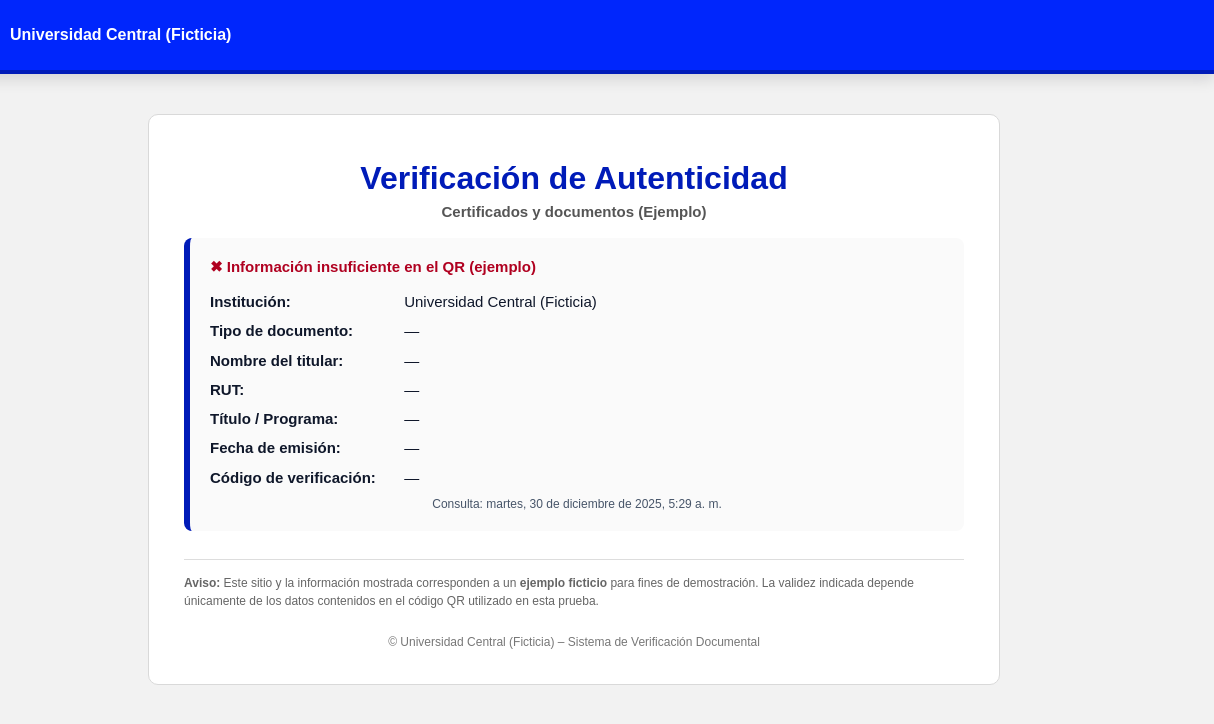
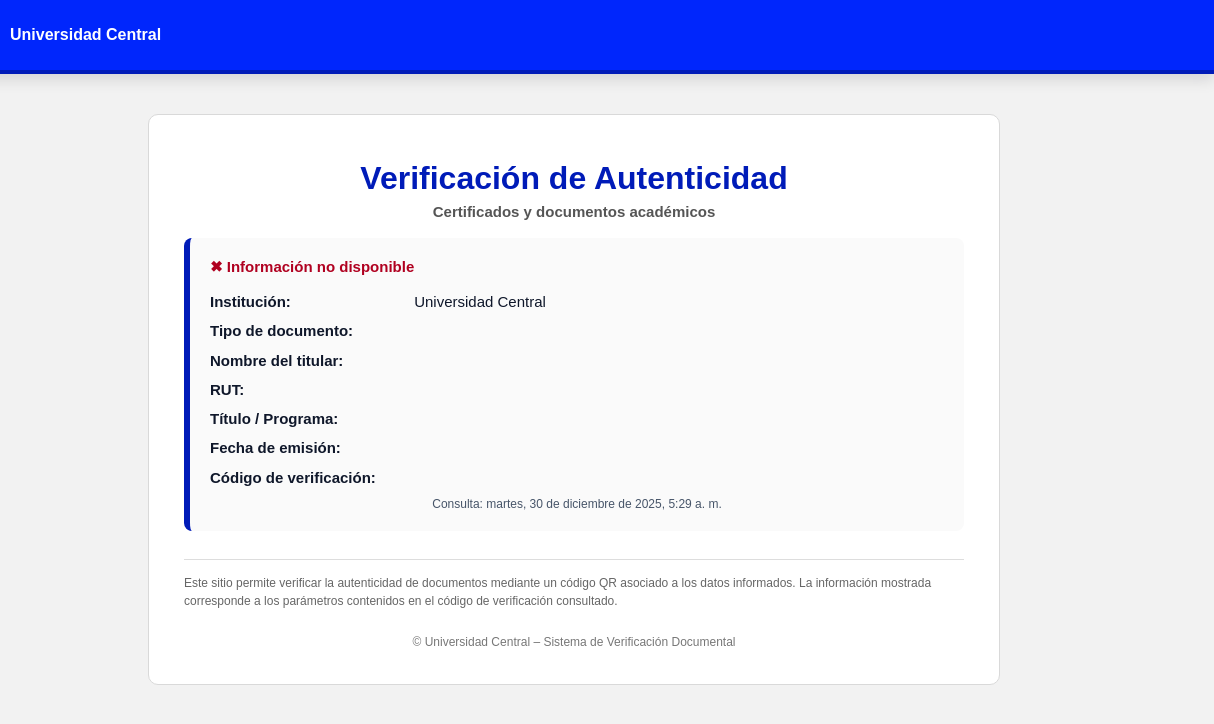
Before and after one commit to MIZUCEN/ucentral-verifica, a plain HTML site: page index.html in a window 1280 px wide. Shown: the full height of the page, 66-1280 px from the left. Drawn offline with Linux system fonts and the light colour scheme.

Commit message:
Update index.html

```diff
--- a/index.html
+++ b/index.html
@@ -1,10 +1,10 @@
 <!DOCTYPE html>
 <html lang="es">
 <head>
-  <meta charset="UTF-8" />
-  <title>Verificación de Autenticidad | Universidad Central (Ficticia)</title>
-  <meta name="viewport" content="width=device-width, initial-scale=1" />
-  <meta name="robots" content="noindex,nofollow" />
+  <meta charset="UTF-8">
+  <title>Verificación de Autenticidad | Universidad Central</title>
+  <meta name="viewport" content="width=device-width, initial-scale=1">
+  <meta name="robots" content="noindex,nofollow">
   <link rel="icon" href="logo.png">
 
   <style>
@@ -12,14 +12,13 @@
       --primary:#0026FC;
       --primaryDark:#001BB8;
       --bg:#f2f2f2;
-      --card:#fff;
+      --card:#ffffff;
       --text:#0F172A;
       --muted:#475569;
       --border:#d9d9d9;
       --ok:#1e7e34;
       --bad:#b00020;
     }
-
     body{font-family:Arial,sans-serif;background:var(--bg);margin:0;color:var(--text);}
     .topbar{
       background:var(--primary);
@@ -57,7 +56,7 @@
 
     .data{margin-top:14px;font-size:15px;line-height:1.55;}
     .data p{margin:6px 0;}
-    .data strong{display:inline-block;width:190px;}
+    .data strong{display:inline-block;width:200px;}
 
     .legal{
       margin-top:28px;
@@ -73,39 +72,40 @@
 </head>
 
 <body>
-
+  <!-- Barra superior -->
   <div class="topbar">
-    <img src="logo.png" alt="Logo">
-    <div class="name">Universidad Central (Ficticia)</div>
+    <img src="logo.png" alt="Universidad Central">
+    <div class="name">Universidad Central</div>
   </div>
 
   <div class="container">
     <h1>Verificación de Autenticidad</h1>
-    <h2>Certificados y documentos (Ejemplo)</h2>
+    <h2>Certificados y documentos académicos</h2>
 
     <div class="box">
-      <div id="status" class="status-ok">✔ Documento válido (según datos del QR)</div>
+      <div id="status" class="status-ok">✔ Documento válido</div>
 
       <div class="data">
-        <p><strong>Institución:</strong> Universidad Central (Ficticia)</p>
-        <p><strong>Tipo de documento:</strong> <span id="doc">—</span></p>
-        <p><strong>Nombre del titular:</strong> <span id="nom">—</span></p>
-        <p><strong>RUT:</strong> <span id="rut">—</span></p>
-        <p><strong>Título / Programa:</strong> <span id="tit">—</span></p>
-        <p><strong>Fecha de emisión:</strong> <span id="fec">—</span></p>
-        <p><strong>Código de verificación:</strong> <span id="cod">—</span></p>
+        <p><strong>Institución:</strong> Universidad Central</p>
+        <p><strong>Tipo de documento:</strong> <span id="doc"></span></p>
+        <p><strong>Nombre del titular:</strong> <span id="nom"></span></p>
+        <p><strong>RUT:</strong> <span id="rut"></span></p>
+        <p><strong>Título / Programa:</strong> <span id="tit"></span></p>
+        <p><strong>Fecha de emisión:</strong> <span id="fec"></span></p>
+        <p><strong>Código de verificación:</strong> <span id="cod"></span></p>
       </div>
 
-      <div class="small" id="ts">—</div>
+      <div class="small" id="ts"></div>
     </div>
 
     <div class="legal">
-      <strong>Aviso:</strong> Este sitio y la información mostrada corresponden a un <strong>ejemplo ficticio</strong> para fines de demostración.
-      La validez indicada depende únicamente de los datos contenidos en el código QR utilizado en esta prueba.
+      Este sitio permite verificar la autenticidad de documentos mediante un código QR
+      asociado a los datos informados. La información mostrada corresponde a los parámetros
+      contenidos en el código de verificación consultado.
     </div>
 
     <footer>
-      © Universidad Central (Ficticia) – Sistema de Verificación Documental
+      © Universidad Central – Sistema de Verificación Documental
     </footer>
   </div>
 
@@ -114,20 +114,26 @@
     const get = (k) => (qs.get(k) || "").trim();
 
     const fields = ["doc","nom","rut","tit","fec","cod"];
-    for (const f of fields) {
+    let ok = true;
+
+    fields.forEach(f=>{
+      const v = get(f);
       const el = document.getElementById(f);
-      if (el) el.textContent = get(f) || "—";
-    }
+      if (v) {
+        el.textContent = v;
+      } else {
+        ok = false;
+        el.textContent = "";
+      }
+    });
 
     const now = new Date();
     document.getElementById("ts").textContent =
       "Consulta: " + now.toLocaleString("es-CL", { dateStyle:"full", timeStyle:"short" });
 
-    // Estado simple: si hay cod + nom + doc => “válido” (demo)
-    const ok = get("cod") && get("nom") && get("doc");
     const status = document.getElementById("status");
     if (!ok) {
-      status.textContent = "✖ Información insuficiente en el QR (ejemplo)";
+      status.textContent = "✖ Información no disponible";
       status.className = "status-bad";
     }
   </script>
```
